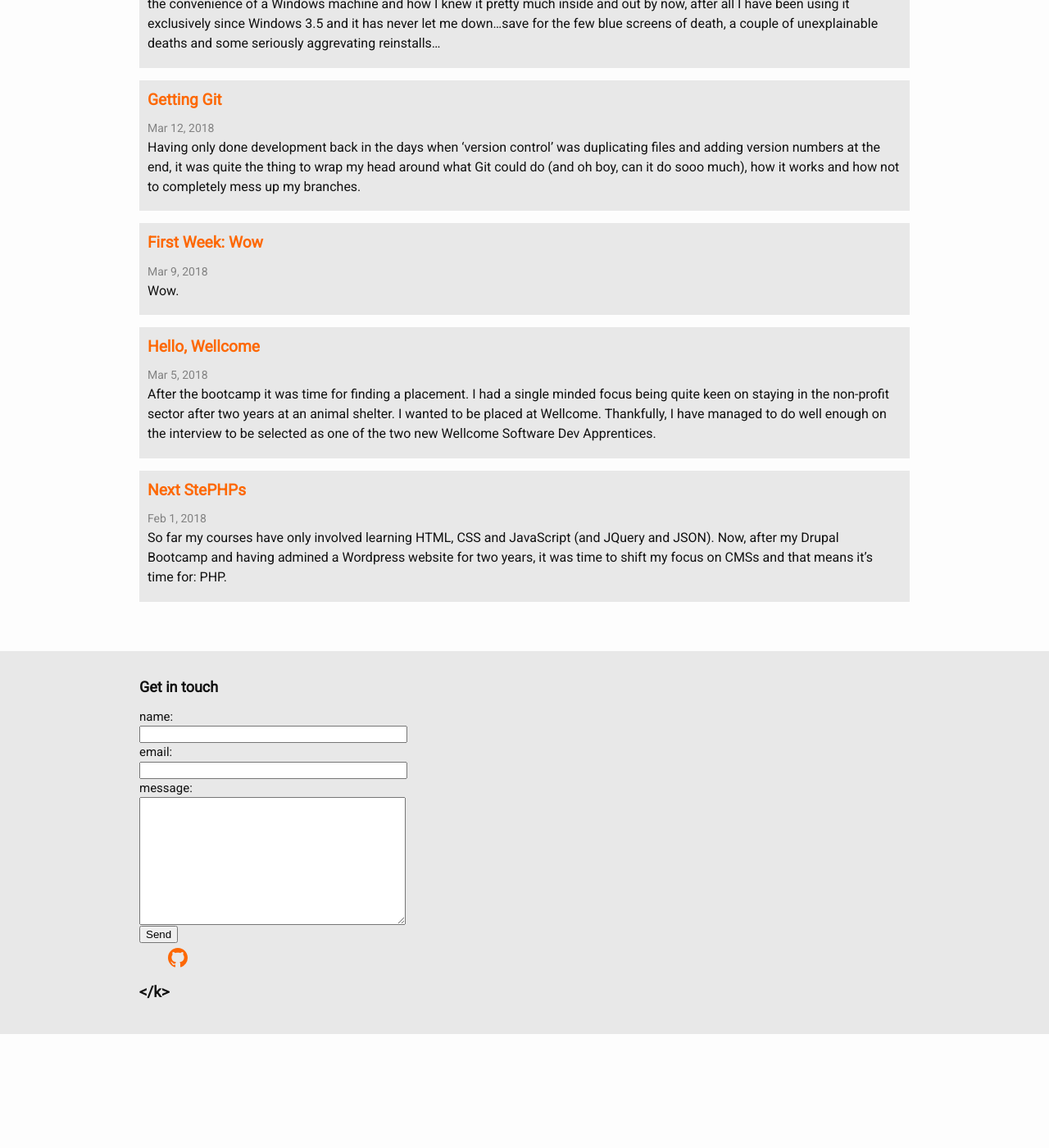
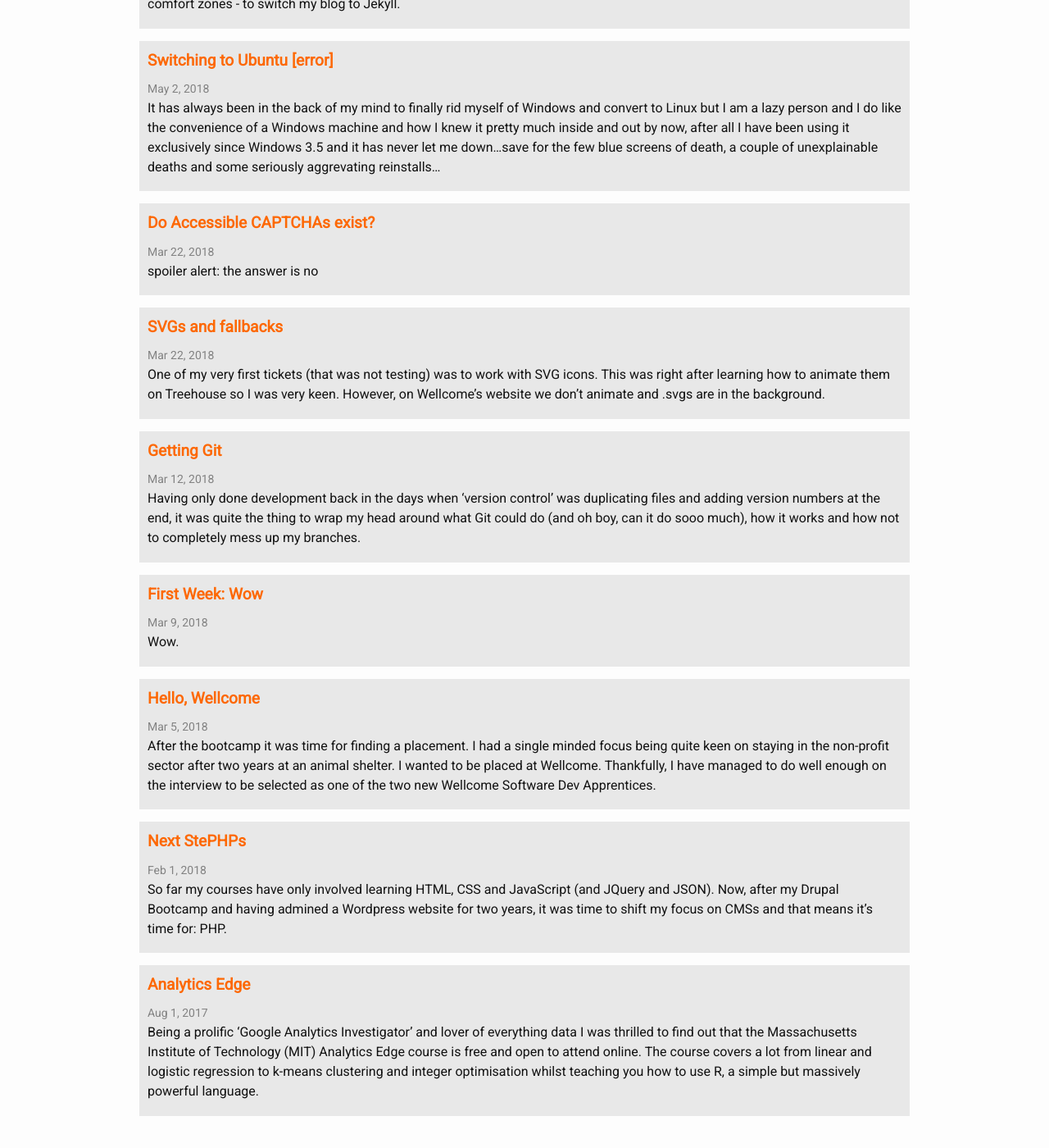
Before and after one commit to krisztin/krisztin.github.io, a Jekyll site: the page built from blog/index.md, in a window 1280 px wide and 1400 px high, scrolled down 784 px. Shown: the whole window at 82% size. Built offline with Jekyll 4.4.1, drawn with Linux system fonts in a browser that asks for light colours; nearby versions of some CDN libraries; before the commit the page ends 2045 px from its top, so only the background shows below that; some of the changed text lies outside the part shown.

Commit message:
content update

```diff
--- /dev/null
+++ b/_posts/2017-08-01-analytics-edge.md
@@ -0,0 +1,26 @@
+---
+layout: post
+title:  Analytics Edge
+date:   2017-08-01 11:15:06 +0100
+category: [learn]
+tags: [data science]
+---
+Being a prolific ‘Google Analytics Investigator’ and lover of everything data I was thrilled to find out that the Massachusetts Institute of Technology (MIT) Analytics Edge course is free and open to attend online. The course covers a lot from linear and logistic regression to k-means clustering and integer optimisation whilst teaching you how to use R, a simple but massively powerful language.
+
+This was definitely much much deeper than I have ever dipped my foot into the field of statistics since my Advanced Economics classes back in secondary school. I have analysed crime data, predicted wine prices and gained insight into airline ticket pricing and even found a tumor on a MRI scan through hierarchical clustering. The entire course was a fascinating glimpse into Big Data and its incredible power to help us learn and evolve.
+
+
+{% include img.html file='brainscan.png' alt='it crowd gag'
+caption="Predictive Diagnosis: Discovering patterns for disease detection" -%}
+
+#### Takeaway
+- R skills
+- Deeper knowledge of Statistics
+
+#### Conclusion
+I will keep Data Science as a hobby but I will probably (definitely) not end up working in Machine Learning or AIs.
+
+#### Until then
+The journalist-engineers at [The Pudding](https://pudding.cool/) are doing some fascinating stuff that's worth a look and are a source of motivation. It's a wonderful mash of thorough research, data science, scrollytelling with JS/Python/R and stunning data visualisation. The below interactive visual is from their [article on Seeing Earth from Outer Space](https://pudding.cool/2017/10/satellites/).
+
+<div style="max-height:500px"><iframe allowfullscreen="" frameborder="0" height="500px" scrolling="no" src="https://gfycat.com/ifr/AlarmingEvergreenDartfrog" width="100%"></iframe></div>
--- /dev/null
+++ b/_posts/2018-03-15-svg-fallbacks.md
@@ -0,0 +1,17 @@
+---
+layout: post
+title:  SVGs and fallbacks
+date:   2018-03-22 11:15:06 +0100
+category: [work, learn]
+tags: [svg, workflow]
+---
+One of my very first tickets (that was not testing) was to work with SVG icons. This was right after learning how to animate them on Treehouse so I was very keen. However, on Wellcome’s website we don’t animate and .svgs are in the background.
+
+### The SVG workflow
+1. Grab the file from the designer
+2. [svgo](https://github.com/svg/svgo) that sucker
+3. [use cartman](https://codepen.io/jakob-e/pen/doMoML)
+4. copy into \|\| create a mixin not forgetting to change the fill
+
+### Fallbacks
+There is a very small minority of wellcome.ac.uk visitors who use old browsers with no .svg support. For them we need to maintain a fallback method which is an icon sprite .png file with an scss fragment dedicated to plotting every single icon’s position.
--- /dev/null
+++ b/_posts/2018-03-22-accesible-captcha.md
@@ -0,0 +1,43 @@
+---
+layout: post
+title:  Do Accessible CAPTCHAs exist?
+date:   2018-03-22 11:15:06 +0100
+category: [work, learn]
+tags: [accessibility, user testing, CAPTCHA]
+excerpt: "<p>spoiler alert: the answer is no</p>"
+---
+
+### The challenge
+Find an accessible CAPTCHA.
+
+*Spoiler alert:* there isn’t really one out there, unless you are ready to sacrifice security.
+
+### The research
+Went on a research journey through W3C, WebAim (web accessibility in mind) and Stackoverflow.
+Conclusion: if we want to be perfectly accessible we should forget CAPTCHAs and use Honeypot.
+#### CAPTCHAs
+##### Invisible CAPTCHA
+Most accessible of CAPTCHAs when it’s not triggered... however it seems it frequently goes off when using screen readers and assistive technology in which case it reverts back to noCAPTCHA/reCAPTCHA which is what we are trying to avoid as [these are both very inaccessible](https://webaim.org/discussion/mail_thread?thread=8034).
+
+##### TextCAPTCHA
+- One of the - if not the most - accessible form of CAPTCHA
+- It is a security risk (a clever enough bot can pass it)
+- Relies on 7+ yr cognitive abilities
+- Adds about 10-20 seconds to time spent on solving when someone’s first language is not English
+
+#### Honeypot
+Protects from random spam (which was our main issue) but not particularly secure.
+
+*Recommended method:*
+Field pulled off screen: needs to be correctly labeled (i.e. “do not fill in this field if you are a human”)
+
+*Not recommended:* display: none - this might be way too easy to bypass for some scripts.
+
+### User testing
+Once we have decided on trying out Honeypot it was time to implement it and try it out in the wild. This also meant doing some user testing with one of our colleagues who uses a screenreader. Long story short, it went swimmingly and our user was in fact well pleased with the experience.
+
+### Pentesting
+Being a very basic method of protection Honeypot has easily failed penetration testing as you could get through it easy via HTTP requests instead of using the website itself.
+
+### What now?
+Since our main aim was to combat spam we will probably use Honeypot in a fine tuned way in the future.
--- /dev/null
+++ b/_posts/2018-05-10-local-setup.md
@@ -0,0 +1,33 @@
+---
+layout: post
+title:  Are you local?
+date:   2018-05-10 11:15:06 +0100
+category: [work, learn, play]
+tags: [environments, mamp, lamp, docker, python]
+---
+
+At some point during your developer life you will realise testing code in a dev environment, or worst, on stage is maybe not the best idea...and also not very fast.
+
+At work we use Docker which is great...when it works. Unfortunately, mine breaks intermittently and it’s a bit of a developing X-File what actually trips it up. Basically, it stops syncing my code after anything between 1-5 minutes at which point you have to do the good old IT magic solution of turning it off and on again.
+
+{% include img.html file='itcrowdonoff.jpg' alt='it crowd gag'
+caption="Have I? Well yes. Several times." -%}
+
+At home, for a while now, I have been using MAMP. Don’t judge me, I was a strictly Windows gal up until a few weeks ago. After my switch to Ubuntu I went on a furious Googling journey about Virtual Machines and other local dev environments. Somehow I had a hard time wrapping my head around _why_ I would need Virtualbox and Vagrant to run a Linux machine for me when I was already running Linux. I kid you not, at one point I have googled ‘do I need virtual machine for local environment on Linux?’.
+In case you are wondering, the answer is yes and I’ll just save myself the embarrassment and will not tell you how long this conclusion has taken me.
+
+To my defence I had _no idea_ what an actual local environment did, how it worked or anything. Docker at this point was just magic (it still is kinda). Retrospectively, it was probably not a good idea to try to set something up of what I had no understanding.
+
+#### Hey, I know this place!
+Anyhow, being familiar with the thing and having managed to make it work before, I went with MAMP. It sort of worked but then it didn’t really. On Windows I got used to having a nice GUI where I could stop/start my server and check the logs with a click. The Ubuntu version also has a GUI but I have never managed to make it work so I could save it as a shortcut. Trust me, when you get to the point where you have to google how to create a shortcut after hours of struggling and with the knowledge that this took you less than 30 minutes on Windows, you kinda loose the determination to make the thing work. Also, I resigned myself to the fact that on Ubuntu one has to live without GUIs and command line everything. In the name of throwing away my crutches I have purged the sucker and moved on.
+
+#### The lightbulb moment
+Whilst trying to make MAMP work, I did look into what it actually was and found LAMP. Installed Apache, MySQL and PHP and hey presto, it worked. Well, when I say worked, I should say works as it’s continuously running. I could switch everything off in the command line but I am still a Windows person at heart and refuse to switch things on and off unless they have a button. Plus, I don’t really see that anything is running, because again: no GUI. Blissful ignorance.
+
+#### Is LAMP enough?
+This was the point when I started understanding local (or really any) environments. I got that we are basically trying to emulate the server environment so that we don’t bump into issues stemming from the server being on PHP 5 whilst we are on 7 locally (massive difference that can end up breaking your code).
+So the answer to the question is: depends. If you have a single product you are working on with one set environment then everything should be fine. But then the moment you take up another job that needs a different version of MySQL for instance, you are screwed.
+
+#### Moving into containers
+Wanting to work on widely different projects (Drupal, WordPress, Jekyll and whatever else I feel like) and not wanting to sacrifice my entire SSD to the Vagrant gods I have decided the next step on my Linux machine will be to make Docker work.
+During one of our Golden Times (an afternoon allocated to doing a task of your choosing that is not a ticket but could improve the product) I dived into the [Docker Labs](https://github.com/docker/labs) and went through how to create a docker image and docker file. The end result was a Python cat .gif app and a slightly better understanding of how Docker works.
```
Also changed, not shown: about.md (+4 -1 lines), assets/img/brainscan.png (added), assets/img/itcrowdonoff.jpg (added), assets/img/teapawty.jpg (added).
